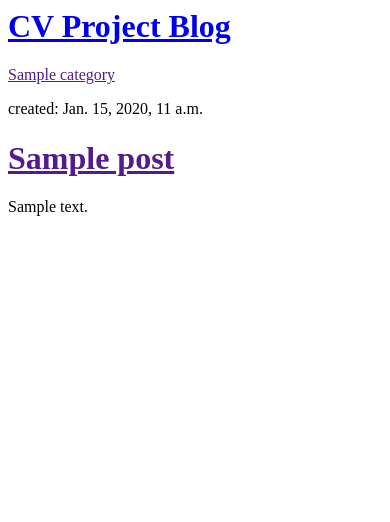
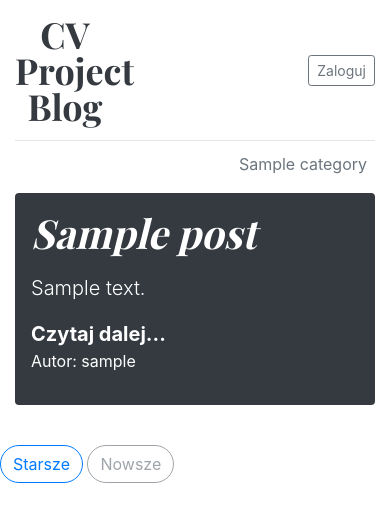
Before and after one commit to DaxxPL/CVproject, a Django app: page / in a window 390 px wide. Shown: the top 522 px of the page. Run offline with Django 3.2, Linux system fonts and the light colour scheme; tables that the repository leaves empty hold one stand-in row (values such as "Sample post").

Commit message:
created css, main page in html

```diff
--- /dev/null
+++ b/blog/static/css/blog.css
@@ -0,0 +1,125 @@
+/* stylelint-disable selector-list-comma-newline-after */
+
+.blog-header {
+  line-height: 1;
+  border-bottom: 1px solid #e5e5e5;
+}
+
+.blog-header-logo {
+  font-family: "Playfair Display", Georgia, "Times New Roman", serif;
+  font-size: 2.25rem;
+}
+
+.blog-header-logo:hover {
+  text-decoration: none;
+}
+
+h1, h2, h3, h4, h5, h6 {
+  font-family: "Playfair Display", Georgia, "Times New Roman", serif;
+}
+
+.display-4 {
+  font-size: 2.5rem;
+}
+@media (min-width: 768px) {
+  .display-4 {
+    font-size: 3rem;
+  }
+}
+
+.nav-scroller {
+  position: relative;
+  z-index: 2;
+  height: 2.75rem;
+  overflow-y: hidden;
+}
+
+.nav-scroller .nav {
+  display: -ms-flexbox;
+  display: flex;
+  -ms-flex-wrap: nowrap;
+  flex-wrap: nowrap;
+  padding-bottom: 1rem;
+  margin-top: -1px;
+  overflow-x: auto;
+  text-align: center;
+  white-space: nowrap;
+  -webkit-overflow-scrolling: touch;
+}
+
+.nav-scroller .nav-link {
+  padding-top: .75rem;
+  padding-bottom: .75rem;
+  font-size: .875rem;
+}
+
+.card-img-right {
+  height: 100%;
+  border-radius: 0 3px 3px 0;
+}
+
+.flex-auto {
+  -ms-flex: 0 0 auto;
+  flex: 0 0 auto;
+}
+
+.h-250 { height: 250px; }
+@media (min-width: 768px) {
+  .h-md-250 { height: 250px; }
+}
+
+/*
+ * Blog name and description
+ */
+.blog-title {
+  margin-bottom: 0;
+  font-size: 2rem;
+  font-weight: 400;
+}
+.blog-description {
+  font-size: 1.1rem;
+  color: #999;
+}
+
+@media (min-width: 40em) {
+  .blog-title {
+    font-size: 3.5rem;
+  }
+}
+
+/* Pagination */
+.blog-pagination {
+  margin-bottom: 4rem;
+}
+.blog-pagination > .btn {
+  border-radius: 2rem;
+}
+
+/*
+ * Blog posts
+ */
+.blog-post {
+  margin-bottom: 4rem;
+}
+.blog-post-title {
+  margin-bottom: .25rem;
+  font-size: 2.5rem;
+}
+.blog-post-meta {
+  margin-bottom: 1.25rem;
+  color: #999;
+}
+
+/*
+ * Footer
+ */
+.blog-footer {
+  padding: 2.5rem 0;
+  color: #999;
+  text-align: center;
+  background-color: #f9f9f9;
+  border-top: .05rem solid #e5e5e5;
+}
+.blog-footer p:last-child {
+  margin-bottom: 0;
+}
--- /dev/null
+++ b/blog/templates/blog/base.html
@@ -0,0 +1,40 @@
+{% load static %}
+<html>
+    <head>
+        <meta charset="utf-8">
+        <meta name="viewport" content="width=device-width, initial-scale=1, shrink-to-fit=no">
+        <meta name="description" content="">
+        <meta name="author" content="">
+        <link rel="icon" href="https://getbootstrap.com/favicon.ico">
+        <link rel="stylesheet" href="https://getbootstrap.com/docs/4.1/dist/css/bootstrap.min.css">
+        <link rel="stylesheet" href="{% static 'css/blog.css' %}">
+        <link href="https://fonts.googleapis.com/css?family=Playfair+Display:700,900" rel="stylesheet">
+        <title>CV Project blog</title>
+    </head>
+    <body>
+        <div class="container">
+            <header class="blog-header py-3">
+                <div class="row flex-nowrap justify-content-between align-items-center">
+                    <div class="col-4 text-center">
+                    <a class="blog-header-logo text-dark" href="#">CV Project Blog</a>
+                    </div>
+                    <div class="col-4 d-flex justify-content-end align-items-center">
+                        <a class="btn btn-sm btn-outline-secondary" href="#">Zaloguj</a>
+                    </div>
+                </div>
+            </header>
+            <div class="nav-scroller py-1 mb-2">
+                <nav class="nav d-flex justify-content-between">
+                    {% for category in categories %}
+                        <a href=""></a>
+                        <a class="p-2 text-muted" href="#">{{ category.name }}</a>
+                    {% endfor %}
+                </nav>
+            </div>
+
+            {% block content %}
+            {%  endblock %}
+
+        </div>
+    </body>
+</html>
--- a/blog/templates/blog/post_list.html
+++ b/blog/templates/blog/post_list.html
@@ -1,22 +1,37 @@
-<html>
-    <head>
-        <title>CV Project blog</title>
-    </head>
-    <body>
-        <div>
-            <h1><a href="/">CV Project Blog</a></h1>
-        </div>
-        <div>
-            {% for category in categories %}
-                <a href="">{{ category.name }}</a>
-            {% endfor %}
-        </div>
-        {% for post in posts %}
-            <div>
-                <p>created: {{ post.created }}</p>
-                <h1><a href="">{{ post.title }}</a></h1>
-                <p>{{ post.text|linebreaksbr }}</p>
+{% extends 'blog/base.html' %}
+
+
+{%  block content %}
+
+            <div class="jumbotron p-3 p-md-5 text-white rounded bg-dark">
+                <div class="col-md-6 px-0">
+                    <h1 class="display-4 font-italic">{{ newest.title }}</h1>
+                    <p class="lead my-3">{{ newest.text|linebreaksbr }}</p>
+                    <p class="lead mb-0"><a href="#" class="text-white font-weight-bold">Czytaj dalej...</a></p>
+                    <p>Autor: {{ newest.author }}</p>
+                </div>
             </div>
-        {% endfor %}
-    </body>
-</html>
+
+            <div class="row mb-2">
+                {%  for post in posts %}
+                    <div class="col-md-6">
+                      <div class="card flex-md-row mb-4 shadow-sm h-md-250">
+                        <div class="card-body d-flex flex-column align-items-start">
+                          <strong class="d-inline-block mb-2 text-primary">{{ post.category }}</strong>
+                          <h3 class="mb-0">
+                            <a class="text-dark" href="#">{{ post.title }}</a>
+                          </h3>
+                          <div class="mb-1 text-muted">{{ post.created }}</div>
+                          <p class="card-text mb-auto">{{ post.text }}</p>
+                          <a href="#">Czytaj dalej...</a>
+                            <p>Autor: {{ post.author }}</p>
+                        </div>
+                      </div>
+                {%  endfor %}
+                </div>
+            </div>
+            <nav class="blog-pagination">
+            <a class="btn btn-outline-primary" href="#">Starsze</a>
+            <a class="btn btn-outline-secondary disabled" href="#">Nowsze</a>
+            </nav>
+{% endblock %}
--- a/blog/views.py
+++ b/blog/views.py
@@ -5,4 +5,4 @@ from .models import Post, Category
 def post_list(request):
     posts = Post.objects.order_by('created')
     categories = Category.objects.order_by('name')
-    return render(request, 'blog/post_list.html', {'posts': posts, 'categories': categories})
+    return render(request, 'blog/post_list.html', {'newest': posts[0], 'posts': posts[1:], 'categories': categories})
```
